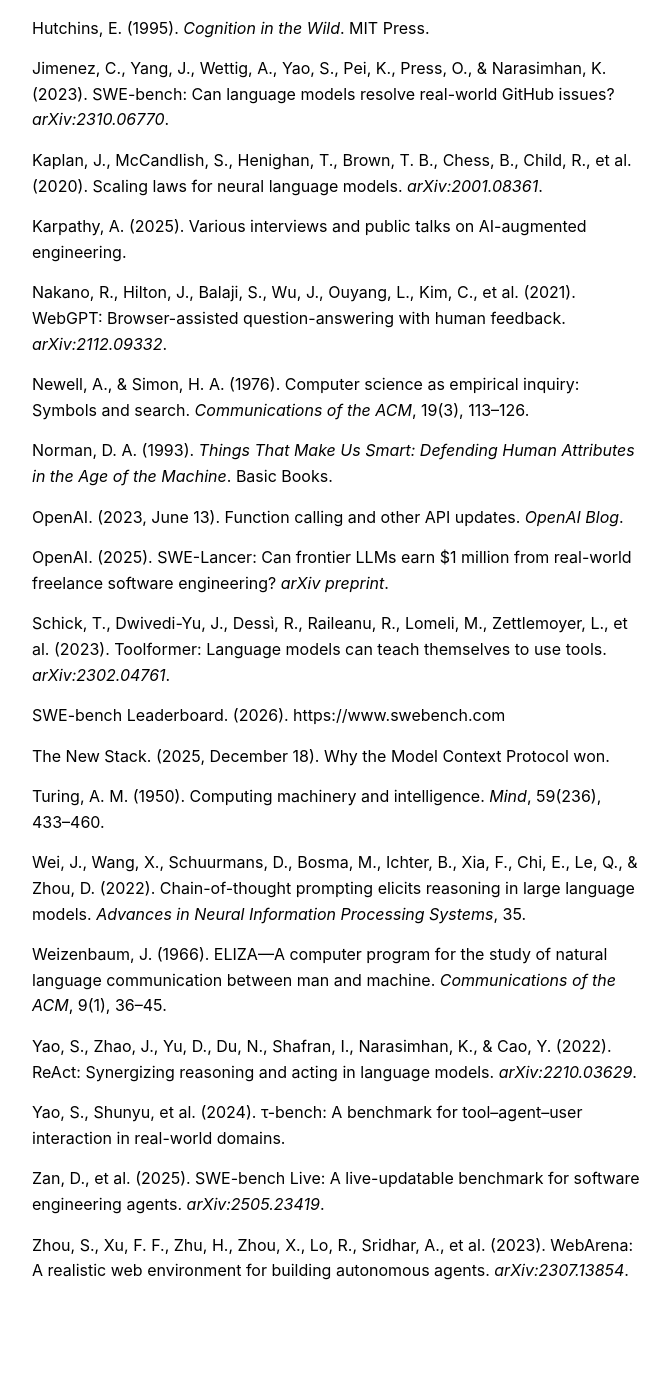
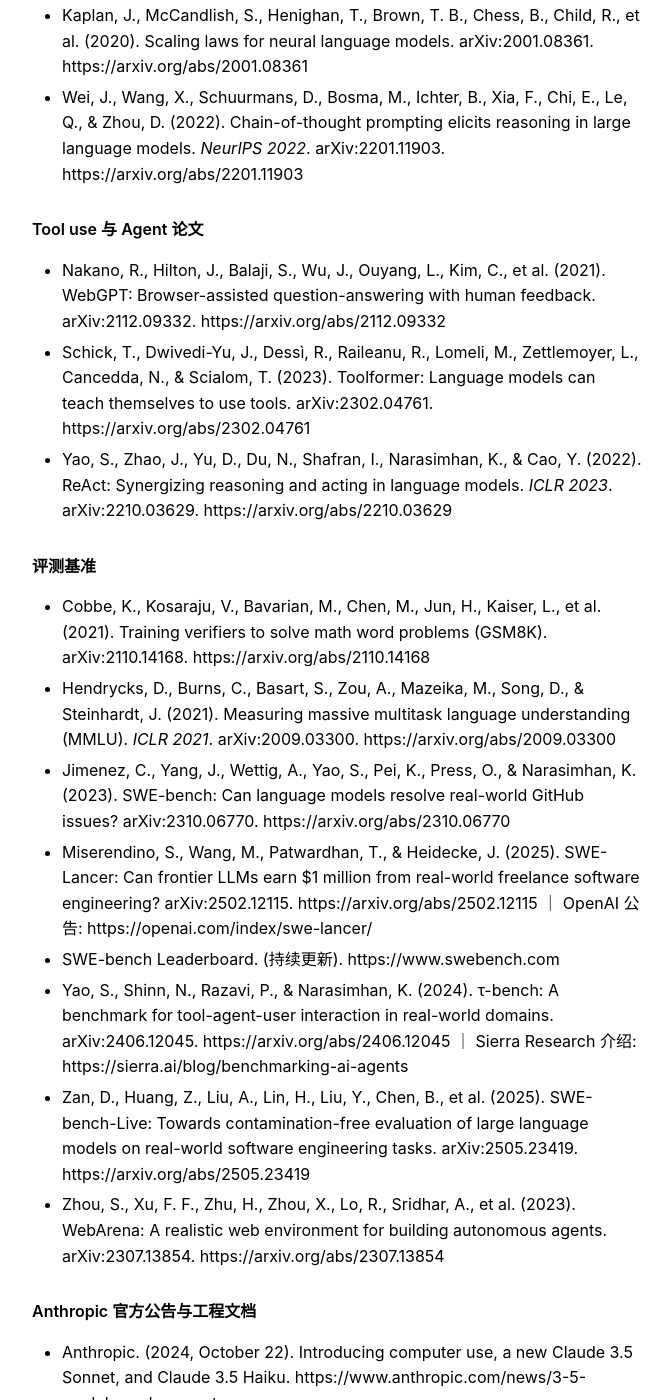
Before and after one commit to elemer1/elemer1.github.io, a Jekyll site: the page built from _markdown/Tool use 如何改变智能定义.md, in a window 1280 px wide and 1400 px high, scrolled down 9066 px. Shown: the whole window, without its empty margins (303-974 px from the left). Built offline with Jekyll 4.4.1, drawn with Linux system fonts in a browser that asks for light colours; before the commit the page ends 10425 px from its top, so only the background shows below that; some of the changed text lies outside the part shown.

Commit message:
Update Tool use 如何改变智能定义.md

```diff
--- a/_markdown/Tool use 如何改变智能定义.md
+++ b/_markdown/Tool use 如何改变智能定义.md
@@ -70,7 +70,7 @@
 
 **时间尺度**发生了一个数量级的拉伸。Oracle 时代"模型帮我干一件事"的自然时间单位是秒到分钟；2025 年的典型单位变成了数十分钟到数小时。一个 coding agent 接到复杂重构任务后运行 40 分钟，读取数十个文件，在其中一半被自己运行的测试推翻后重来——这个过程中没有人类在 loop 里。人类只在开头定义问题、在结尾验收结果。
 
-**并行度**发生了一个对应的跃迁。单位任务时长拉伸，加上边际推理成本持续下降，使得"一个用户同时监管多个 agent"从小众操作变成了普通工作流。用户在 A 任务上等着的时候去启动 B 任务，B 任务跑的时候回去审 A 的进度。人类的角色从执行者转变为调度者——Karpathy 在多次访谈中把这种角色形容为"从 IC 变成 manager"（Karpathy, 2025）。
+**并行度**发生了一个对应的跃迁。单位任务时长拉伸，加上边际推理成本持续下降，使得"一个用户同时监管多个 agent"从小众操作变成了普通工作流。用户在 A 任务上等着的时候去启动 B 任务，B 任务跑的时候回去审 A 的进度。人类在工作流里的角色从执行者转变为调度者——这种转变在 2025 年的开发者社群讨论中被反复提及，业界习惯用"从 IC（individual contributor）变成 manager"这个类比来概括它。
 
 **协作结构**也变了。2025 年许多严肃工作流里，在跑的已经是一组分工明确的多 agent 系统，单 agent 反倒成了简单场景的特例：一个 agent 负责规划，一个执行，一个审查，一个回放日志查错。Anthropic 2025 年公开的内部工程经验与 Google DeepMind、OpenAI 相继发布的 agent 框架里，multi-agent orchestration 都成了核心设计话题（Anthropic, 2025c；参见 Schick 等人后续工作）。MCP 的生态作用在这里至关重要——它让一组 agent 之间的工具调用可以跨厂商、跨模型、跨环境复用，从外部看这是件没有多少声响的工程事件，从内部看它是决定性的。
 
@@ -128,72 +128,60 @@
 
 ## 参考文献
 
-Adams, F., & Aizawa, K. (2008). *The Bounds of Cognition*. Blackwell.
+### 哲学与认知科学
 
-Anthropic. (2024a, October 22). Introducing computer use, a new Claude 3.5 Sonnet, and Claude 3.5 Haiku. *Anthropic News*. https://www.anthropic.com/news/3-5-models-and-computer-use
+- Adams, F., & Aizawa, K. (2008). *The Bounds of Cognition*. Wiley-Blackwell. ISBN: 978-1405157858.
+- Brooks, R. A. (1991). Intelligence without representation. *Artificial Intelligence*, 47(1–3), 139–159. DOI: https://doi.org/10.1016/0004-3702(91)90053-M
+- Clark, A. (2003). *Natural-Born Cyborgs: Minds, Technologies, and the Future of Human Intelligence*. Oxford University Press. ISBN: 978-0195177510.
+- Clark, A. (2008). *Supersizing the Mind: Embodiment, Action, and Cognitive Extension*. Oxford University Press. ISBN: 978-0195333213.
+- Clark, A., & Chalmers, D. (1998). The extended mind. *Analysis*, 58(1), 7–19. DOI: https://doi.org/10.1093/analys/58.1.7 ｜ JSTOR: http://www.jstor.org/stable/3328150
+- Hutchins, E. (1995). *Cognition in the Wild*. MIT Press. ISBN: 978-0262581462.
+- Newell, A., & Simon, H. A. (1976). Computer science as empirical inquiry: Symbols and search. *Communications of the ACM*, 19(3), 113–126. DOI: https://doi.org/10.1145/360018.360022
+- Norman, D. A. (1993). *Things That Make Us Smart: Defending Human Attributes in the Age of the Machine*. Addison-Wesley / Basic Books. ISBN: 978-0201626957.
+- Turing, A. M. (1950). Computing machinery and intelligence. *Mind*, LIX(236), 433–460. DOI: https://doi.org/10.1093/mind/LIX.236.433 ｜ OUP: https://academic.oup.com/mind/article/LIX/236/433/986238
+- Weizenbaum, J. (1966). ELIZA — A computer program for the study of natural language communication between man and machine. *Communications of the ACM*, 9(1), 36–45. DOI: https://doi.org/10.1145/365153.365168
 
-Anthropic. (2024b, November 25). Introducing the Model Context Protocol. *Anthropic News*. https://www.anthropic.com/news/model-context-protocol
+### 语言模型与 scaling
 
-Anthropic. (2024c, December). Building effective agents. *Anthropic Engineering Blog*.
+- Brown, T. B., Mann, B., Ryder, N., Subbiah, M., Kaplan, J., Dhariwal, P., et al. (2020). Language models are few-shot learners. *Advances in Neural Information Processing Systems*, 33. arXiv:2005.14165. https://arxiv.org/abs/2005.14165
+- Hoffmann, J., Borgeaud, S., Mensch, A., Buchatskaya, E., Cai, T., Rutherford, E., et al. (2022). Training compute-optimal large language models (Chinchilla). arXiv:2203.15556. https://arxiv.org/abs/2203.15556
+- Kaplan, J., McCandlish, S., Henighan, T., Brown, T. B., Chess, B., Child, R., et al. (2020). Scaling laws for neural language models. arXiv:2001.08361. https://arxiv.org/abs/2001.08361
+- Wei, J., Wang, X., Schuurmans, D., Bosma, M., Ichter, B., Xia, F., Chi, E., Le, Q., & Zhou, D. (2022). Chain-of-thought prompting elicits reasoning in large language models. *NeurIPS 2022*. arXiv:2201.11903. https://arxiv.org/abs/2201.11903
 
-Anthropic. (2025a). Claude Sonnet 4.5 announcement. *Anthropic News*.
+### Tool use 与 Agent 论文
 
-Anthropic. (2025b, November). Introducing Claude Opus 4.5. *Anthropic News*. https://www.anthropic.com/news/claude-opus-4-5
+- Nakano, R., Hilton, J., Balaji, S., Wu, J., Ouyang, L., Kim, C., et al. (2021). WebGPT: Browser-assisted question-answering with human feedback. arXiv:2112.09332. https://arxiv.org/abs/2112.09332
+- Schick, T., Dwivedi-Yu, J., Dessì, R., Raileanu, R., Lomeli, M., Zettlemoyer, L., Cancedda, N., & Scialom, T. (2023). Toolformer: Language models can teach themselves to use tools. arXiv:2302.04761. https://arxiv.org/abs/2302.04761
+- Yao, S., Zhao, J., Yu, D., Du, N., Shafran, I., Narasimhan, K., & Cao, Y. (2022). ReAct: Synergizing reasoning and acting in language models. *ICLR 2023*. arXiv:2210.03629. https://arxiv.org/abs/2210.03629
 
-Anthropic. (2025c). How we build multi-agent systems. *Anthropic Engineering Blog*.
+### 评测基准
 
-Anthropic. (2025d). Effective context engineering for AI agents. *Anthropic Engineering Blog*.
+- Cobbe, K., Kosaraju, V., Bavarian, M., Chen, M., Jun, H., Kaiser, L., et al. (2021). Training verifiers to solve math word problems (GSM8K). arXiv:2110.14168. https://arxiv.org/abs/2110.14168
+- Hendrycks, D., Burns, C., Basart, S., Zou, A., Mazeika, M., Song, D., & Steinhardt, J. (2021). Measuring massive multitask language understanding (MMLU). *ICLR 2021*. arXiv:2009.03300. https://arxiv.org/abs/2009.03300
+- Jimenez, C., Yang, J., Wettig, A., Yao, S., Pei, K., Press, O., & Narasimhan, K. (2023). SWE-bench: Can language models resolve real-world GitHub issues? arXiv:2310.06770. https://arxiv.org/abs/2310.06770
+- Miserendino, S., Wang, M., Patwardhan, T., & Heidecke, J. (2025). SWE-Lancer: Can frontier LLMs earn \$1 million from real-world freelance software engineering? arXiv:2502.12115. https://arxiv.org/abs/2502.12115 ｜ OpenAI 公告: https://openai.com/index/swe-lancer/
+- SWE-bench Leaderboard. (持续更新). https://www.swebench.com
+- Yao, S., Shinn, N., Razavi, P., & Narasimhan, K. (2024). τ-bench: A benchmark for tool-agent-user interaction in real-world domains. arXiv:2406.12045. https://arxiv.org/abs/2406.12045 ｜ Sierra Research 介绍: https://sierra.ai/blog/benchmarking-ai-agents
+- Zan, D., Huang, Z., Liu, A., Lin, H., Liu, Y., Chen, B., et al. (2025). SWE-bench-Live: Towards contamination-free evaluation of large language models on real-world software engineering tasks. arXiv:2505.23419. https://arxiv.org/abs/2505.23419
+- Zhou, S., Xu, F. F., Zhu, H., Zhou, X., Lo, R., Sridhar, A., et al. (2023). WebArena: A realistic web environment for building autonomous agents. arXiv:2307.13854. https://arxiv.org/abs/2307.13854
 
-Brooks, R. A. (1991). Intelligence without representation. *Artificial Intelligence*, 47(1–3), 139–159.
+### Anthropic 官方公告与工程文档
 
-Brown, T. B., Mann, B., Ryder, N., Subbiah, M., Kaplan, J., Dhariwal, P., et al. (2020). Language models are few-shot learners. *Advances in Neural Information Processing Systems*, 33, 1877–1901.
+- Anthropic. (2024, October 22). Introducing computer use, a new Claude 3.5 Sonnet, and Claude 3.5 Haiku. https://www.anthropic.com/news/3-5-models-and-computer-use
+- Anthropic. (2024, November 25). Introducing the Model Context Protocol. https://www.anthropic.com/news/model-context-protocol
+- Anthropic（Schluntz, E., & Zhang, B.）. (2024, December 19). Building effective agents. https://www.anthropic.com/research/building-effective-agents
+- Anthropic. (2025, September 29). Introducing Claude Sonnet 4.5. https://www.anthropic.com/news/claude-sonnet-4-5
+- Anthropic. (2025, September). Effective context engineering for AI agents. https://www.anthropic.com/engineering/effective-context-engineering-for-ai-agents
+- Anthropic. (2025, October). Equipping agents for the real world with Agent Skills. https://www.anthropic.com/engineering/equipping-agents-for-the-real-world-with-agent-skills
+- Anthropic. (2025, November 24). Introducing Claude Opus 4.5. https://www.anthropic.com/news/claude-opus-4-5
 
-Clark, A. (2003). *Natural-Born Cyborgs: Minds, Technologies, and the Future of Human Intelligence*. Oxford University Press.
+### OpenAI 官方公告
 
-Clark, A. (2008). *Supersizing the Mind: Embodiment, Action, and Cognitive Extension*. Oxford University Press.
+- OpenAI. (2023, June 13). Function calling and other API updates. https://openai.com/index/function-calling-and-other-api-updates/
+- OpenAI. (2025, February 18). Introducing the SWE-Lancer benchmark. https://openai.com/index/swe-lancer/
 
-Clark, A., & Chalmers, D. (1998). The extended mind. *Analysis*, 58(1), 7–19.
+### 其他引用
 
-Cobbe, K., Kosaraju, V., Bavarian, M., Chen, M., Jun, H., Kaiser, L., et al. (2021). Training verifiers to solve math word problems. *arXiv:2110.14168*.
-
-Hendrycks, D., Burns, C., Basart, S., Zou, A., Mazeika, M., Song, D., & Steinhardt, J. (2021). Measuring massive multitask language understanding. *International Conference on Learning Representations*.
-
-Hoffmann, J., Borgeaud, S., Mensch, A., Buchatskaya, E., Cai, T., Rutherford, E., et al. (2022). Training compute-optimal large language models. *arXiv:2203.15556*.
-
-Hutchins, E. (1995). *Cognition in the Wild*. MIT Press.
-
-Jimenez, C., Yang, J., Wettig, A., Yao, S., Pei, K., Press, O., & Narasimhan, K. (2023). SWE-bench: Can language models resolve real-world GitHub issues? *arXiv:2310.06770*.
-
-Kaplan, J., McCandlish, S., Henighan, T., Brown, T. B., Chess, B., Child, R., et al. (2020). Scaling laws for neural language models. *arXiv:2001.08361*.
-
-Karpathy, A. (2025). Various interviews and public talks on AI-augmented engineering.
-
-Nakano, R., Hilton, J., Balaji, S., Wu, J., Ouyang, L., Kim, C., et al. (2021). WebGPT: Browser-assisted question-answering with human feedback. *arXiv:2112.09332*.
-
-Newell, A., & Simon, H. A. (1976). Computer science as empirical inquiry: Symbols and search. *Communications of the ACM*, 19(3), 113–126.
-
-Norman, D. A. (1993). *Things That Make Us Smart: Defending Human Attributes in the Age of the Machine*. Basic Books.
-
-OpenAI. (2023, June 13). Function calling and other API updates. *OpenAI Blog*.
-
-OpenAI. (2025). SWE-Lancer: Can frontier LLMs earn \$1 million from real-world freelance software engineering? *arXiv preprint*.
-
-Schick, T., Dwivedi-Yu, J., Dessì, R., Raileanu, R., Lomeli, M., Zettlemoyer, L., et al. (2023). Toolformer: Language models can teach themselves to use tools. *arXiv:2302.04761*.
-
-SWE-bench Leaderboard. (2026). https://www.swebench.com
-
-The New Stack. (2025, December 18). Why the Model Context Protocol won.
-
-Turing, A. M. (1950). Computing machinery and intelligence. *Mind*, 59(236), 433–460.
-
-Wei, J., Wang, X., Schuurmans, D., Bosma, M., Ichter, B., Xia, F., Chi, E., Le, Q., & Zhou, D. (2022). Chain-of-thought prompting elicits reasoning in large language models. *Advances in Neural Information Processing Systems*, 35.
-
-Weizenbaum, J. (1966). ELIZA—A computer program for the study of natural language communication between man and machine. *Communications of the ACM*, 9(1), 36–45.
-
-Yao, S., Zhao, J., Yu, D., Du, N., Shafran, I., Narasimhan, K., & Cao, Y. (2022). ReAct: Synergizing reasoning and acting in language models. *arXiv:2210.03629*.
-
-Yao, S., Shunyu, et al. (2024). τ-bench: A benchmark for tool–agent–user interaction in real-world domains.
-
-Zan, D., et al. (2025). SWE-bench Live: A live-updatable benchmark for software engineering agents. *arXiv:2505.23419*.
-
-Zhou, S., Xu, F. F., Zhu, H., Zhou, X., Lo, R., Sridhar, A., et al. (2023). WebArena: A realistic web environment for building autonomous agents. *arXiv:2307.13854*.
+- The New Stack. (2025, December 18). Why the Model Context Protocol won. https://thenewstack.io/why-the-model-context-protocol-won/
+- Willison, S. (2023, June 13). OpenAI: Function calling and other API updates [评论：function calling 在技术上对应于 ReAct pattern]. https://simonwillison.net/2023/Jun/13/function-calling/
+- Willison, S. (2024, December 20). Building effective agents [对 Anthropic 该文的评论]. https://simonwillison.net/2024/Dec/20/building-effective-agents/
```
Also changed, not shown: other parts of _markdown/Tool use 如何改变智能定义.md (+2 -2 lines).
